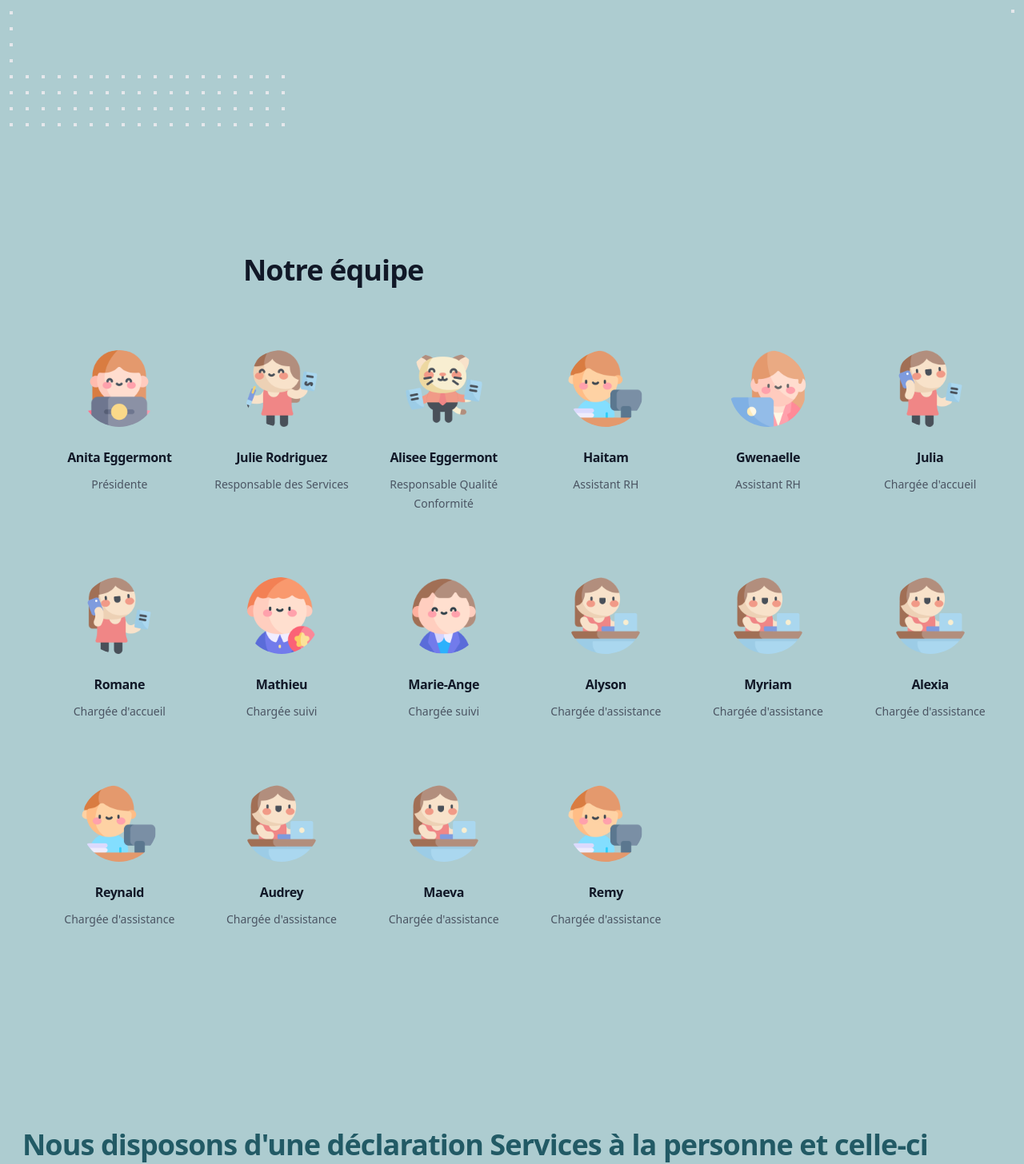
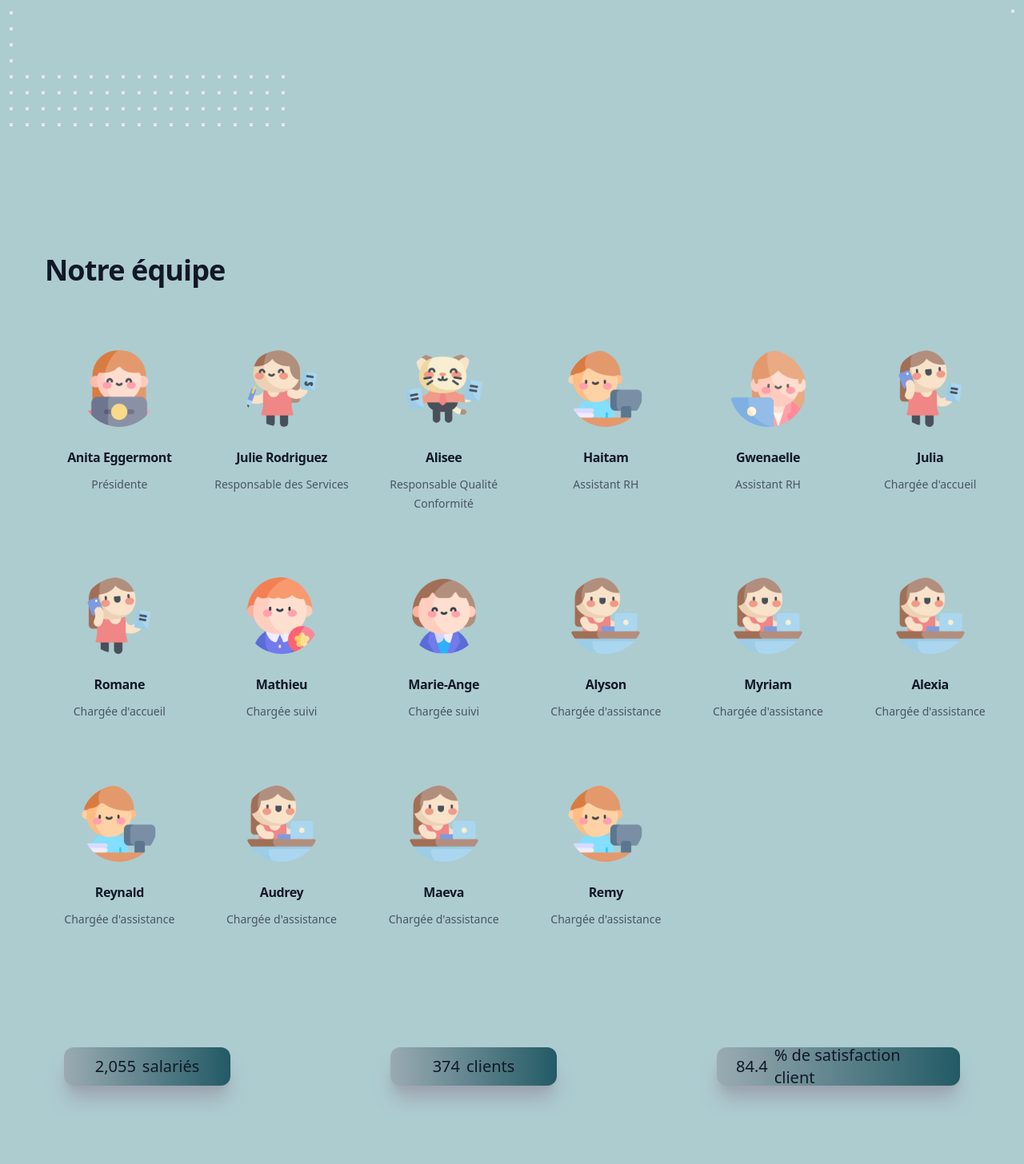
Before and after one commit to mohamedehn/prestatair, a React (Create React App) app: page / in a window 1280 px wide. Shown: the part 1336-2792 px from the top of the page at 80% size. Built offline with nearby package versions, Linux system fonts and the light colour scheme.

Commit message:
Starting the counter and styling

```diff
--- a/src/App.jsx
+++ b/src/App.jsx
@@ -7,6 +7,7 @@ import Display from './components/Display';
 import ScrollToTop from './components/ScrollToTop';
 import DisplayActivities from './components/DisplayActivities';
 import Team from './components/Team';
+import DataDisplay from './components/Counter';
 
 function App() {
   return (
@@ -14,6 +15,7 @@ function App() {
       <Hero/>
       <Presentation/>
       <Team/>
+      <DataDisplay/>
       <DisplayActivities/>
       <Display/>
       <Form/>
--- /dev/null
+++ b/src/components/Counter.jsx
@@ -0,0 +1,46 @@
+import { useState, useEffect } from 'react';
+
+const Counter = ({ start, end, duration }) => {
+  const [count, setCount] = useState(0);
+
+  useEffect(() => {
+    let timer = null;
+    const step = Math.ceil((end - start) / duration * 10); // Calculer le pas pour chaque itération
+    const countUp = () => {
+      setCount((prevCount) => {
+        const newCount = prevCount + step;
+        if (newCount >= end) {
+          clearInterval(timer);
+          return end;
+        }
+        return newCount;
+      });
+    };
+    timer = setInterval(countUp, 50); // Définir l'intervalle de temps
+    return () => clearInterval(timer);
+  }, [start, end, duration]);
+
+  return <span>{count.toLocaleString()}</span>; // Formatter les données avec des séparateurs de milliers
+};
+
+const DataDisplay = () => {
+  return (
+    <div className='md:flex block justify-around mx-auto prose prose-lg prose-indigo text-gray-900 sm:text-lg md:mt-5
+    md:text-xl md:space-x-10'>
+        <div className='relative flex items-center justify-center h-[33px] md:w-52 w-48 shadow-xl shadow-gray-400 rounded-xl p-4 group
+        bg-gradient-to-r from-[#9aabb2] to-[#225a65]'>
+            <Counter start={0} end={2055} duration={900} /> <span className='ml-2'>salariés</span>
+        </div>
+        <div className='relative flex items-center justify-center h-[33px] md:w-52 w-48 shadow-xl shadow-gray-400 rounded-xl p-4 group
+        bg-gradient-to-r from-[#9aabb2] to-[#225a65]'>
+            <Counter start={0} end={374} duration={900} /> <span className='ml-2'>clients</span>
+        </div>
+        <div className='relative flex items-center justify-center h-[33px] md:w-[19rem] w-48 shadow-xl shadow-gray-400 rounded-xl p-4 group
+        bg-gradient-to-r from-[#9aabb2] to-[#225a65]'>
+            <Counter start={0} end={84.4} duration={15000} /><span className='ml-2'>% de satisfaction client</span>
+        </div>
+    </div>
+  );
+};
+
+export default DataDisplay
--- a/src/components/Form.jsx
+++ b/src/components/Form.jsx
@@ -10,7 +10,7 @@ export default function Form() {
     <div className="bg-[#adccd0]" id='contact'>
       <div className="mx-auto max-w-7xl py-16 px-6 sm:py-24 lg:px-8">
         <div className="relative bg-white shadow-xl">
-          <h2 className="sr-only ">Contactez-nous</h2>
+          <h2 className="sr-only ">Contactez&#8209;nous</h2>
 
           <div className="grid grid-cols-1 lg:grid-cols-3">
             {/* Contact information */}
@@ -108,10 +108,11 @@ export default function Form() {
                   </defs>
                 </svg>
               </div>
-              <h3 className="text-lg font-medium text-gray-900">Contactez nous</h3>
-              <p className="mt-6 max-w-3xl text-base text-gray-900">
-                Nullam risus blandit ac aliquam justo ipsum. Quam mauris volutpat massa dictumst amet. Sapien tortor
-                lacus arcu.
+              <h3 className="text-lg font-medium text-gray-900">Contactez-nous</h3>
+              <p className="mt-6 max-w-3xl text-base text-gray-900 text-justify">
+                Nos services sont disponibles pour vous répondre du lundi au vendredi, de 8h30 à 12h et de 13h30 à 17h.
+                Si vous souhaitez effectuer une candidature spontanée suite à une annonce sur l’un de nos sites partenaires,
+                nous vous remercions de stipuler le numéro d’offre dans l’objet de votre formulaire de contact.
               </p>
               <dl className="mt-8 space-y-6">
                 <dt>
@@ -119,14 +120,18 @@ export default function Form() {
                 </dt>
                 <dd className="flex text-base text-gray-900">
                   <PhoneIcon className="h-6 w-6 flex-shrink-0 text-gray-900" aria-hidden="true" />
-                  <span className="ml-3">+33</span>
+                  <span className="ml-3">04 30 41 84 90</span>
                 </dd>
                 <dt>
                   <span className="sr-only">Email</span>
                 </dt>
                 <dd className="flex text-base text-gray-900">
                   <EnvelopeIcon className="h-6 w-6 flex-shrink-0 text-gray-900" aria-hidden="true" />
-                  <span className="ml-3">contact@</span>
+                  <span className="ml-3">
+                    <a href="maito:contact@association-prestatair.com" className='no-underline text-gray-900'>
+                      contact@association-prestatair.com
+                    </a>
+                  </span>
                 </dd>
               </dl>
               <div>
@@ -239,7 +244,7 @@ export default function Form() {
                 </div>
                 <div className="sm:col-span-2">
                   <label htmlFor="subject" className="block text-sm font-medium text-gray-900">
-                    Sujet
+                    Objet
                   </label>
                   <div className="mt-1">
                     <input
--- a/src/components/Hero.jsx
+++ b/src/components/Hero.jsx
@@ -121,7 +121,7 @@ export default function Hero () {
                 <span className="block xl:inline">Association Prestat'air</span>{' '}
                 <span className="block text-[#225a65] xl:inline"><br/>Un nouveau souffle dans votre quotidien.</span>
               </h1>
-              <p className="mt-3 text-base text-gray-500 sm:mx-auto sm:mt-5 sm:max-w-xl sm:text-lg md:mt-5 md:text-xl lg:mx-0">
+              <p className="mt-3 text-base text-gray-500 sm:mx-auto sm:mt-5 sm:max-w-xl sm:text-lg md:mt-5 md:text-xl lg:mx-0 text-justify">
                 L’association Prestat’air, spécialisée dans les services à la personne, est disponible pour répondre aux besoins de ses clients,
                 ainsi qu’à ceux de ses aides à domicile. Notre structure, basée à Agde, intervient, pour vous, sur tout le territoire national.
               </p>
--- a/src/components/Presentation.jsx
+++ b/src/components/Presentation.jsx
@@ -59,7 +59,7 @@ export default function Presentation() {
             <div className="relative md:bg-[#adccd0] md:p-6">
               <div className="lg:grid lg:grid-cols-1 lg:gap-6">
                 <div className="prose prose-lg prose-indigo text-gray-500 lg:max-w-none sm:mx-auto sm:mt-5 sm:max-w-xl sm:text-lg md:mt-5
-                md:text-xl lg:mx-0">
+                md:text-xl lg:mx-0 text-justify">
                   <p> L’association, créée par Anita EGGERMONT (Présidente) en 2019, intervient sur tout le territoire national.
                       Afin de répondre à vos besoins, notre équipe administrative se renforce de jour en jour.
                   </p>
--- a/src/components/Team.jsx
+++ b/src/components/Team.jsx
@@ -22,7 +22,7 @@ const people = [
         imageUrl: julie,
       },
     {
-        name: 'Alisee Eggermont',
+        name: 'Alisee',
         role: 'Responsable Qualité Conformité',
         imageUrl: alisee,
       },
@@ -97,7 +97,7 @@ const people = [
     return (
       <div className="bg-[#adccd0] py-24">
         <div className="mx-auto max-w-7xl px-6 lg:px-8">
-          <div className="mx-auto max-w-2xl lg:mx-0">
+          <div className="px-6 max-w-2xl lg:mx-0">
             <h2 className="text-3xl font-semibold tracking-tight text-gray-900 sm:text-4xl">Notre équipe</h2>
             <p className="mt-6 text-lg leading-8 text-gray-600">
             </p>
@@ -107,7 +107,7 @@ const people = [
             className="mx-auto mt-20 grid max-w-2xl grid-cols-2 gap-x-8 gap-y-16 text-center sm:grid-cols-3 md:grid-cols-4 lg:mx-0 lg:max-w-none lg:grid-cols-5 xl:grid-cols-6"
           >
             {people.map((person) => (
-              <li key={person.name} className="cursor-pointer hover:scale-120 ease-in duration-300">
+              <li key={person.name} className="cursor-pointer hover:scale-110 ease-in duration-300">
                 <img className="mx-auto h-24 w-24 rounded-full" src={person.imageUrl} alt="" />
                 <h3 className="mt-6 text-base font-semibold leading-7 tracking-tight text-gray-900">{person.name}</h3>
                 <p className="text-sm leading-6 text-gray-600">{person.role}</p>
```
